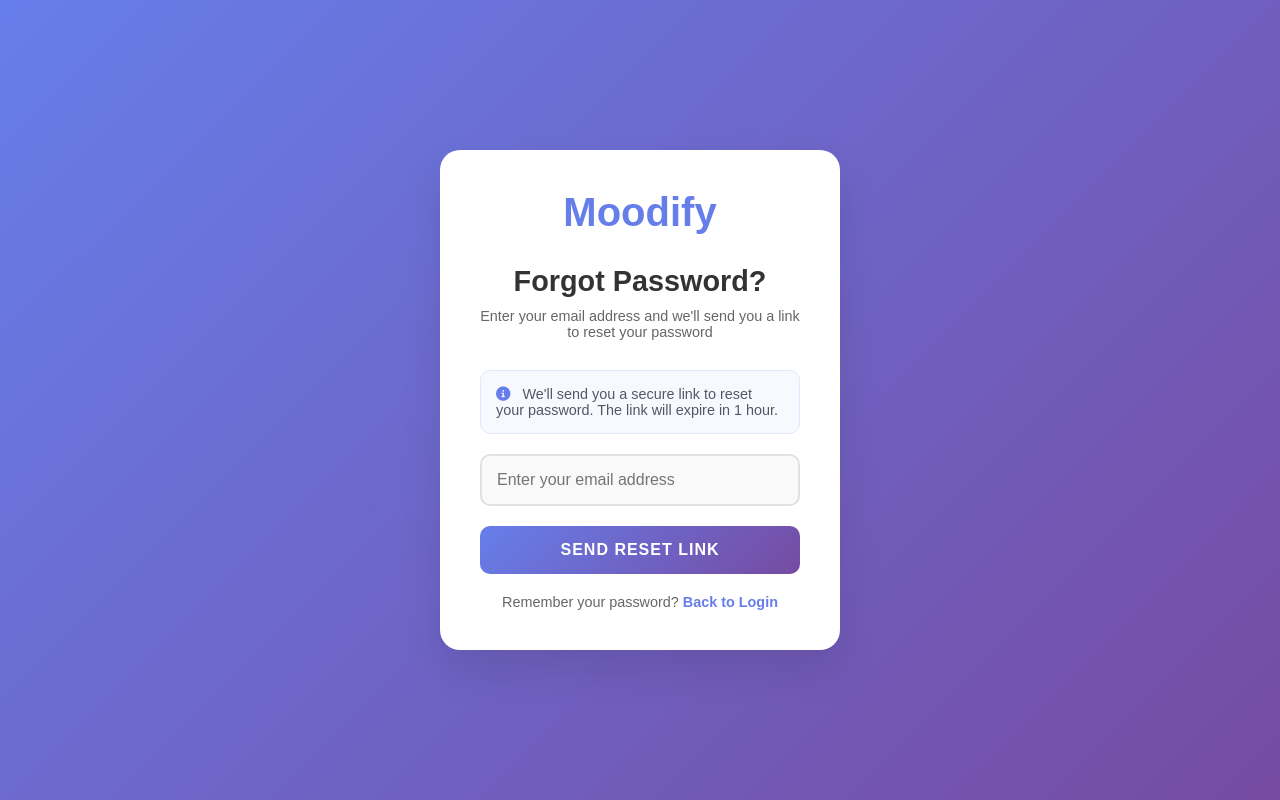
After one commit to ShaviCS/Moodify, a Flask app: page /forgot_password in a window 1280 px wide. The commit adds this page. Run offline with Flask 3, Linux system fonts and the light colour scheme; some libraries are stand-ins or nearby versions.

Commit message:
Fix forgot password

```diff
--- a/app.py
+++ b/app.py
@@ -13,12 +13,31 @@ import uuid
 from functools import wraps
 from urllib.parse import urlparse
 import time
+from flask_mail import Mail, Message
+from itsdangerous import URLSafeTimedSerializer
+from datetime import datetime, timedelta
+import smtplib
+from email.mime.text import MIMEText
+from email.mime.multipart import MIMEMultipart
 
 app = Flask(__name__)
 app.secret_key = os.environ.get('SECRET_KEY', os.urandom(24))  # Secret key for sessions
 app.config['SESSION_COOKIE_SECURE'] = True
 app.config['SESSION_COOKIE_HTTPONLY'] = True
 app.config['PERMANENT_SESSION_LIFETIME'] = 1800  # 30 minutes
+
+app.config['MAIL_SERVER'] = 'smtp.gmail.com'  # or your email provider's SMTP server
+app.config['MAIL_PORT'] = 587
+app.config['MAIL_USE_TLS'] = True
+app.config['MAIL_USERNAME'] = os.environ.get('MAIL_USERNAME')  # Your email
+app.config['MAIL_PASSWORD'] = os.environ.get('MAIL_PASSWORD')  # Your email password or app password
+app.config['MAIL_DEFAULT_SENDER'] = os.environ.get('MAIL_USERNAME')
+
+mail = Mail(app)
+
+# Create a serializer for generating secure tokens
+serializer = URLSafeTimedSerializer(app.secret_key)
+
 
 # Database setup with PostgreSQL
 def get_db_connection():
@@ -86,6 +105,19 @@ def init_db():
     )
     ''')
 
+    # Add password reset tokens table
+    cursor.execute('''
+    CREATE TABLE IF NOT EXISTS password_reset_tokens (
+        id TEXT PRIMARY KEY,
+        user_id TEXT NOT NULL,
+        token TEXT NOT NULL,
+        expires_at TIMESTAMP NOT NULL,
+        used BOOLEAN DEFAULT FALSE,
+        created_at TIMESTAMP DEFAULT CURRENT_TIMESTAMP,
+        FOREIGN KEY (user_id) REFERENCES users (id)
+    )
+    ''')
+
     conn.commit()
     cursor.close()
     conn.close()
@@ -115,6 +147,170 @@ def load_model():
         print("Model loaded successfully!")
     except Exception as e:
         print(f"Error loading model: {str(e)}")
+
+# Helper function to send email
+def send_reset_email(user_email, reset_token):
+    """Send password reset email to user"""
+    try:
+        # Create reset URL
+        reset_url = url_for('reset_password', token=reset_token, _external=True)
+
+        # Email content
+        subject = "Password Reset Request - Moodify"
+        body = f"""
+        Hello,
+
+        You requested to reset your password for your Moodify account.
+
+        Please click the link below to reset your password:
+        {reset_url}
+
+        This link will expire in 1 hour.
+
+        If you didn't request this password reset, please ignore this email.
+
+        Best regards,
+        The Moodify Team
+        """
+
+        # Create message
+        msg = MIMEMultipart()
+        msg['From'] = app.config['MAIL_USERNAME']
+        msg['To'] = user_email
+        msg['Subject'] = subject
+        msg.attach(MIMEText(body, 'plain'))
+
+        # Send email
+        server = smtplib.SMTP(app.config['MAIL_SERVER'], app.config['MAIL_PORT'])
+        server.starttls()
+        server.login(app.config['MAIL_USERNAME'], app.config['MAIL_PASSWORD'])
+        server.send_message(msg)
+        server.quit()
+
+        return True
+    except Exception as e:
+        print(f"Error sending email: {str(e)}")
+        return False
+
+# Route for forgot password page
+@app.route('/forgot_password', methods=['GET', 'POST'])
+def forgot_password():
+    if 'user_id' in session:
+        return redirect(url_for('welcome'))
+
+    if request.method == 'POST':
+        email = request.form['email']
+
+        if not email:
+            flash('Please enter your email address')
+            return render_template('forgot_password.html')
+
+        # Check if user exists
+        conn = get_db_connection()
+        cursor = conn.cursor()
+
+        cursor.execute('SELECT * FROM users WHERE email = %s', (email,))
+        user = cursor.fetchone()
+
+        if user:
+            # Generate reset token
+            reset_token = serializer.dumps(email, salt='password-reset-salt')
+            token_id = str(uuid.uuid4())
+            expires_at = datetime.now() + timedelta(hours=1)
+
+            # Store token in database
+            cursor.execute('''
+                INSERT INTO password_reset_tokens (id, user_id, token, expires_at)
+                VALUES (%s, %s, %s, %s)
+            ''', (token_id, user['id'], reset_token, expires_at))
+            conn.commit()
+
+            # Send reset email
+            if send_reset_email(email, reset_token):
+                flash('Password reset link has been sent to your email')
+            else:
+                flash('Error sending email. Please try again later')
+        else:
+            # Don't reveal if email exists or not for security
+            flash('If an account with this email exists, a password reset link has been sent')
+
+        cursor.close()
+        conn.close()
+
+        return render_template('forgot_password.html')
+
+    return render_template('forgot_password.html')
+
+# Route for password reset page
+@app.route('/reset_password/<token>', methods=['GET', 'POST'])
+def reset_password(token):
+    if 'user_id' in session:
+        return redirect(url_for('welcome'))
+
+    try:
+        # Verify token (expires in 1 hour)
+        email = serializer.loads(token, salt='password-reset-salt', max_age=3600)
+    except:
+        flash('Invalid or expired reset link')
+        return redirect(url_for('forgot_password'))
+
+    # Check if token exists and is not used
+    conn = get_db_connection()
+    cursor = conn.cursor()
+
+    cursor.execute('''
+        SELECT prt.*, u.email FROM password_reset_tokens prt
+        JOIN users u ON prt.user_id = u.id
+        WHERE prt.token = %s AND prt.used = FALSE AND prt.expires_at > %s
+    ''', (token, datetime.now()))
+
+    token_record = cursor.fetchone()
+
+    if not token_record:
+        cursor.close()
+        conn.close()
+        flash('Invalid or expired reset link')
+        return redirect(url_for('forgot_password'))
+
+    if request.method == 'POST':
+        new_password = request.form['password']
+        confirm_password = request.form['confirm_password']
+
+        if not new_password or not confirm_password:
+            flash('Please fill in all fields')
+            return render_template('reset_password.html', token=token)
+
+        if new_password != confirm_password:
+            flash('Passwords do not match')
+            return render_template('reset_password.html', token=token)
+
+        if len(new_password) < 6:
+            flash('Password must be at least 6 characters long')
+            return render_template('reset_password.html', token=token)
+
+        # Update user password
+        hashed_password = generate_password_hash(new_password)
+
+        cursor.execute('''
+            UPDATE users SET password = %s WHERE email = %s
+        ''', (hashed_password, email))
+
+        # Mark token as used
+        cursor.execute('''
+            UPDATE password_reset_tokens SET used = TRUE WHERE token = %s
+        ''', (token,))
+
+        conn.commit()
+        cursor.close()
+        conn.close()
+
+        flash('Password has been reset successfully. You can now login with your new password.')
+        return redirect(url_for('login'))
+
+    cursor.close()
+    conn.close()
+
+    return render_template('reset_password.html', token=token)
 
 # Function for get relevant songs from the database
 def get_songs_for_emotion(emotion):
--- a/requirements.txt
+++ b/requirements.txt
@@ -70,3 +70,5 @@ flask-login
 flask-wtf
 flask-sqlalchemy
 psycopg2-binary==2.9.9
+Flask-Mail==0.9.1
+itsdangerous==2.1.2
--- /dev/null
+++ b/templates/forgot_password.html
@@ -0,0 +1,214 @@
+<!DOCTYPE html>
+<html lang="en">
+<head>
+    <meta charset="UTF-8">
+    <meta name="viewport" content="width=device-width, initial-scale=1.0">
+    <title>Moodify - Forgot Password</title>
+    <link rel="stylesheet" href="https://cdnjs.cloudflare.com/ajax/libs/font-awesome/6.0.0-beta3/css/all.min.css">
+    <style>
+        * {
+            margin: 0;
+            padding: 0;
+            box-sizing: border-box;
+        }
+
+        body {
+            font-family: 'Arial', sans-serif;
+            background: linear-gradient(135deg, #667eea 0%, #764ba2 100%);
+            min-height: 100vh;
+            display: flex;
+            align-items: center;
+            justify-content: center;
+        }
+
+        .auth-container {
+            background: white;
+            border-radius: 20px;
+            box-shadow: 0 20px 40px rgba(0, 0, 0, 0.1);
+            overflow: hidden;
+            width: 100%;
+            max-width: 400px;
+            margin: 20px;
+        }
+
+        .auth-box {
+            padding: 40px;
+            text-align: center;
+        }
+
+        .logo-container {
+            margin-bottom: 30px;
+        }
+
+        .logo-text {
+            font-size: 2.5rem;
+            font-weight: bold;
+            color: #667eea;
+            margin-bottom: 10px;
+        }
+
+        .auth-title {
+            font-size: 1.8rem;
+            color: #333;
+            margin-bottom: 10px;
+        }
+
+        .auth-subtitle {
+            color: #666;
+            margin-bottom: 30px;
+            font-size: 0.9rem;
+        }
+
+        .alert {
+            padding: 12px;
+            margin-bottom: 20px;
+            border-radius: 8px;
+            font-size: 0.9rem;
+        }
+
+        .alert-error {
+            background-color: #fee;
+            border: 1px solid #fcc;
+            color: #c33;
+        }
+
+        .alert-success {
+            background-color: #efe;
+            border: 1px solid #cfc;
+            color: #363;
+        }
+
+        .form-group {
+            margin-bottom: 20px;
+            position: relative;
+        }
+
+        .form-group input {
+            width: 100%;
+            padding: 15px;
+            border: 2px solid #e1e1e1;
+            border-radius: 10px;
+            font-size: 1rem;
+            transition: all 0.3s ease;
+            background: #f9f9f9;
+        }
+
+        .form-group input:focus {
+            outline: none;
+            border-color: #667eea;
+            background: white;
+            box-shadow: 0 0 0 3px rgba(102, 126, 234, 0.1);
+        }
+
+        .auth-button {
+            width: 100%;
+            padding: 15px;
+            background: linear-gradient(135deg, #667eea 0%, #764ba2 100%);
+            color: white;
+            border: none;
+            border-radius: 10px;
+            font-size: 1rem;
+            font-weight: 600;
+            cursor: pointer;
+            transition: all 0.3s ease;
+            text-transform: uppercase;
+            letter-spacing: 1px;
+        }
+
+        .auth-button:hover {
+            transform: translateY(-2px);
+            box-shadow: 0 10px 20px rgba(102, 126, 234, 0.3);
+        }
+
+        .auth-button:active {
+            transform: translateY(0);
+        }
+
+        .auth-redirect {
+            margin-top: 20px;
+            color: #666;
+            font-size: 0.9rem;
+        }
+
+        .auth-redirect a {
+            color: #667eea;
+            text-decoration: none;
+            font-weight: 600;
+        }
+
+        .auth-redirect a:hover {
+            text-decoration: underline;
+        }
+
+        .info-box {
+            background: #f8f9ff;
+            border: 1px solid #e1e8ff;
+            border-radius: 10px;
+            padding: 15px;
+            margin-bottom: 20px;
+            color: #556;
+            font-size: 0.9rem;
+            text-align: left;
+        }
+
+        .info-box i {
+            color: #667eea;
+            margin-right: 8px;
+        }
+
+        @media (max-width: 480px) {
+            .auth-box {
+                padding: 30px 20px;
+            }
+
+            .logo-text {
+                font-size: 2rem;
+            }
+
+            .auth-title {
+                font-size: 1.5rem;
+            }
+        }
+    </style>
+</head>
+<body>
+    <div class="auth-container">
+        <div class="auth-box">
+            <div class="logo-container">
+                <h1 class="logo-text">Moodify</h1>
+            </div>
+
+            <h2 class="auth-title">Forgot Password?</h2>
+            <p class="auth-subtitle">Enter your email address and we'll send you a link to reset your password</p>
+
+            {% with messages = get_flashed_messages() %}
+                {% if messages %}
+                    <div class="alert alert-error">
+                        {{ messages[0] }}
+                    </div>
+                {% endif %}
+            {% endwith %}
+
+            <div class="info-box">
+                <i class="fas fa-info-circle"></i>
+                We'll send you a secure link to reset your password. The link will expire in 1 hour.
+            </div>
+
+            <form method="POST" class="auth-form">
+                <div class="form-group">
+                    <input type="email" name="email" id="email" required
+                           placeholder="Enter your email address">
+                </div>
+
+                <div class="form-submit">
+                    <button type="submit" class="auth-button">Send Reset Link</button>
+                </div>
+            </form>
+
+            <div class="auth-redirect">
+                <p>Remember your password? <a href="{{ url_for('login') }}">Back to Login</a></p>
+            </div>
+        </div>
+    </div>
+</body>
+</html>
--- a/templates/login.html
+++ b/templates/login.html
@@ -53,7 +53,7 @@
                             <span class="checkmark"></span>
                             Remember me
                         </label>
-                        <a href="#" class="forgot-password">Forgot Password?</a>
+                        <a href="{{ url_for('forgot_password') }}" class="forgot-password">Forgot Password?</a>
                     </div>
 
                     <div class="form-submit">
```
Also changed, not shown: templates/reset_password.html (added, +304 -0 lines).
